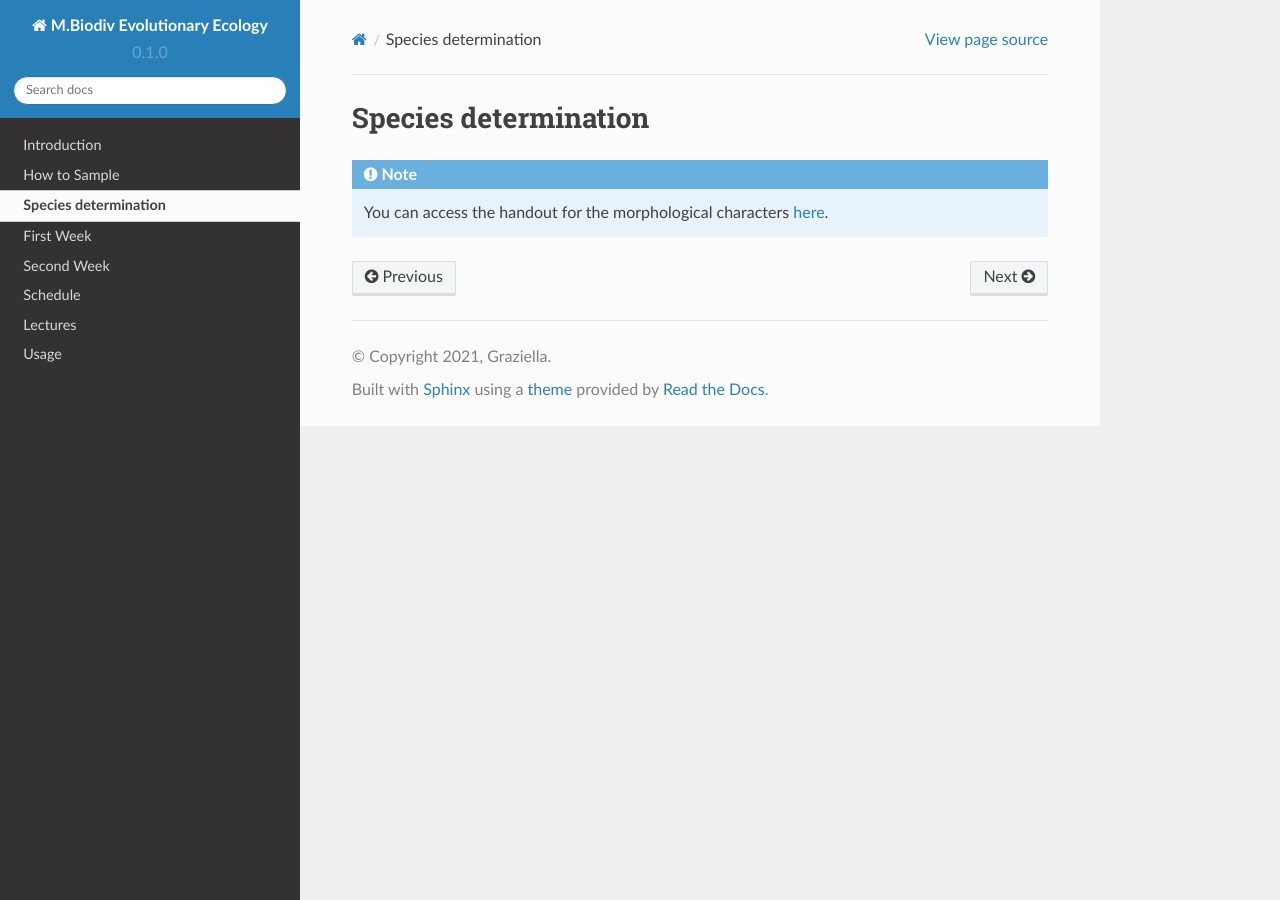
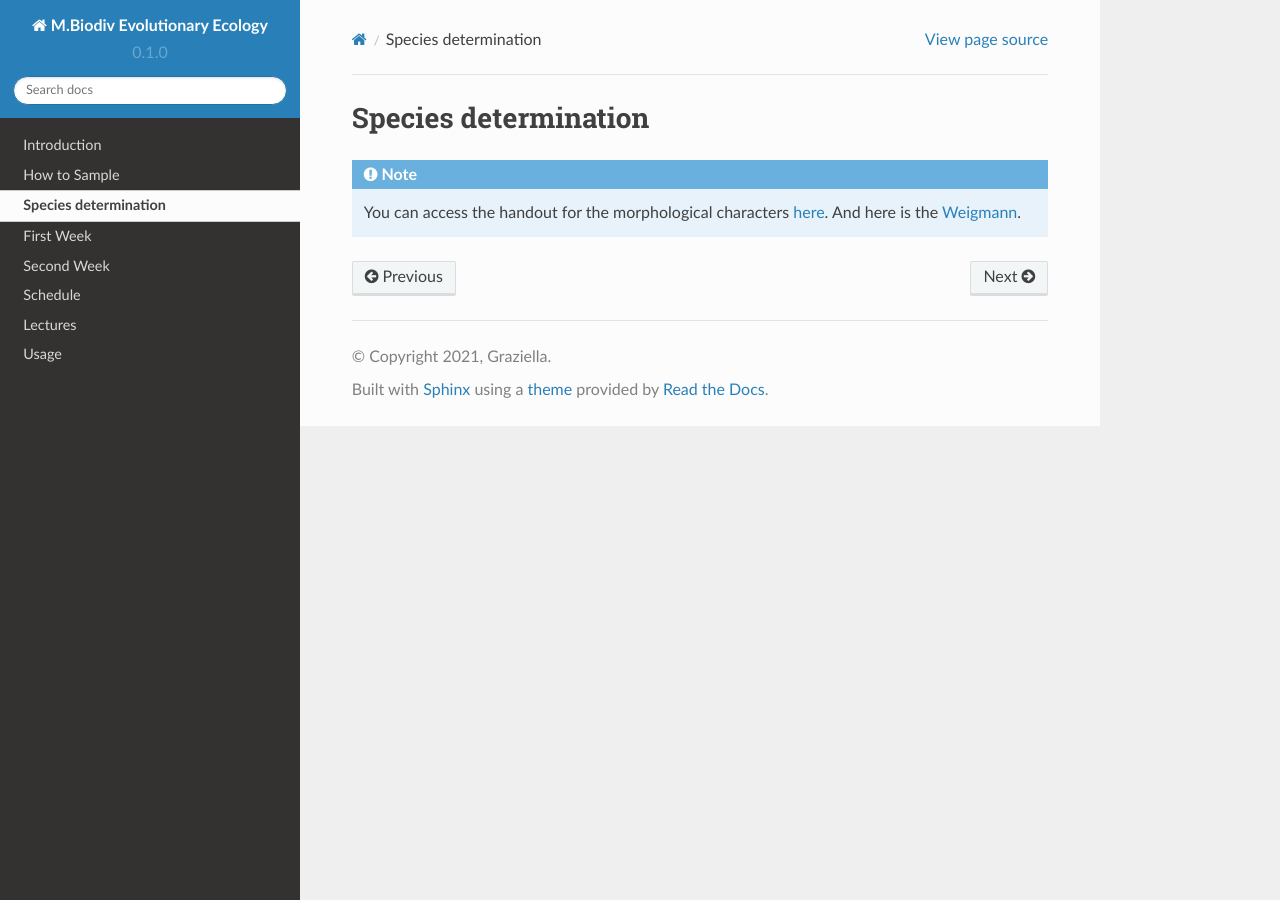
Before and after one commit to bheimbu/evolutionary_ecology, a Sphinx documentation site: the page built from docs/source/species_determination.rst, in a window 1280 px wide. Built offline with Sphinx 7.4.7 and the Read the Docs theme 2.0.0, drawn with Linux system fonts in a browser that asks for light colours.

Commit message:
Update species_determination.rst

```diff
--- a/docs/source/species_determination.rst
+++ b/docs/source/species_determination.rst
@@ -2,6 +2,7 @@
 Species determination
 =====================
 .. note::
-   You can access the handout for the morphological characters `here`_.
+   You can access the handout for the morphological characters `here`_. And here is the `Weigmann`_.
 
 .. _here: https://owncloud.gwdg.de/index.php/s/G2uw1WuGphcuBnM
+.. _Weigmann: https://owncloud.gwdg.de/index.php/s/yvh2DcvEVPidLpx
```
